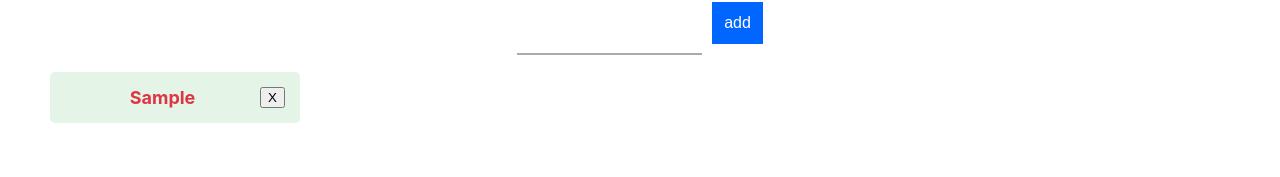
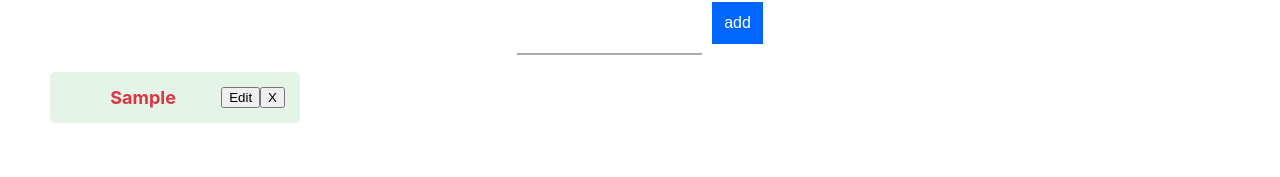
Before and after one commit to Rohit1204/todo-list, a React (Create React App) app: page / in a window 1280 px wide. Both pictures are taken after typing "Sample" into the empty fields and a click on the button "add". Shown: the part 158-335 px from the top of the page. Built offline with nearby package versions, Linux system fonts and the light colour scheme.

Commit message:
add edit option

```diff
--- a/src/App.js
+++ b/src/App.js
@@ -23,10 +23,27 @@ export function App(props){
   console.log(setItems);
   }
   const deleteItem=(key)=>{
+    console.log(key)
     var filteredItems= items.filter(function(item){
       return (item.key !==key);
     });
    setItems(filteredItems);
+  }
+  const updateItem=(key)=>{
+    console.log(key)
+    var todoitem=items.map(function(item){
+      console.log(item.key)
+      if(item.key==key){
+       const updateditem={
+        ...item,
+       };
+
+       return updateditem;
+      }
+       return item
+    });
+    setItems(todoitem)
+
   }
   const [darkMode, setDarkMode]=useLocalStorage('darkMode',false);
   const [isThemeSet]=useLocalStorage('isThemeSet',false);
@@ -68,7 +85,8 @@ export function App(props){
       </div>
       <div className="list">
       <TodoItems entries= {items}
-                  delete={deleteItem}/>
+                  delete={deleteItem}
+                  updateTasks={updateItem}/>
       </div>
 
       <Footer/>
--- a/src/components/TodoItems/TodoItems.jsx
+++ b/src/components/TodoItems/TodoItems.jsx
@@ -10,10 +10,17 @@ class TodoItems extends Component{
   delete(key){
     this.props.delete(key);
      }
+  updateTasks(key){
+    this.props.updateTasks(key)
+  }
+
+
   createTasks(item){
     return (
-          <li key={item.key}>{item.text}
+          <li key={item.key}>
+            {item.text}
           <button type="button" onClick={()=> this.delete(item.key)}>X</button>
+          <button type="button" onClick={()=> this.updateTasks(item.key)}>Edit </button>
     </li>
 
 
```
